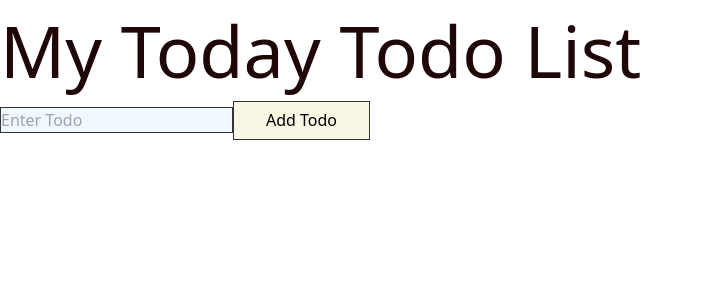
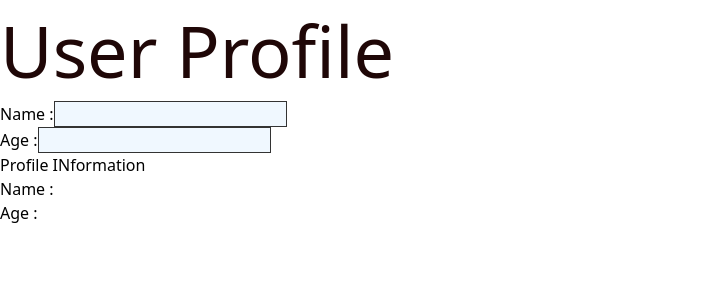
Before and after one commit to geektoseek/React-Learnings, a React (Vite) app: page / in a window 1280 px wide. Shown: the top 300 px of the page, without its empty margins (0-703 px from the left). Built offline with nearby package versions, Linux system fonts and the light colour scheme.

Commit message:
Build a App Multiple Profile adding System

```diff
--- a/src/App.jsx
+++ b/src/App.jsx
@@ -35,13 +35,15 @@ import Examplethree from './Components/Examplethree';
 import PracticeCounter from './Components/PracticeCounter'
 import TodoApp from './Components/TodoApp';
 import TodoAppTest from './Components/TodoAppTest';
+import Profile from './Components/Profile';
+
 
 const App = () => {
     const [count, setCount] = useState(0);
 
     return (
         <>
-            <TodoAppTest />
+            <Profile />
         </>
     );
 };
--- /dev/null
+++ b/src/Components/Profile.jsx
@@ -0,0 +1,49 @@
+import React, { useState } from 'react'
+
+const Profile = () => {
+
+    const [user, setUser] = useState({
+        names: '',
+        age: '',
+    })
+
+    const handleChange = e => {
+        const { name, value } = e.target;
+        // ✔ Extract the field name + new value properly
+
+        setUser(prev => ({
+            ...prev,        // ✔ Spread previous state
+            [name]: value   // ✔ Update only the changed field
+        }));
+    };
+    return (
+        <>
+            <h1>User Profile</h1>
+            <div>
+                <label>Name :
+                    <input
+                        type="text"
+                        name="names"
+                        value={user.names}
+                        onChange={handleChange}
+                    />
+                </label>
+            </div>
+            <div>
+                <label>Age :
+                    <input
+                        type="number"
+                        name="age"
+                        value={user.age}
+                        onChange={handleChange}
+                    />
+                </label>
+            </div>
+            <h3>Profile INformation</h3>
+            <h4>Name : {user.names}</h4>
+            <h4>Age : {user.age}</h4>
+        </>
+    )
+}
+
+export default Profile
--- a/src/Components/TodoAppTest.jsx
+++ b/src/Components/TodoAppTest.jsx
@@ -1,7 +1,5 @@
 import React, { useState } from 'react'
-
 const TodoAppTest = () => {
-
     const [todos, setTodos] = useState([]);
     const [inputValues, setInputValues] = useState('');
     const SubmitHandle = e => {
@@ -10,10 +8,7 @@ const TodoAppTest = () => {
             setTodos([...todos, inputValues]);
             setInputValues('');
         }
-
     }
-
-
     return (
         <>
             <h1>My Today Todo List</h1>
@@ -29,5 +24,4 @@ const TodoAppTest = () => {
         </>
     )
 }
-
 export default TodoAppTest
```
